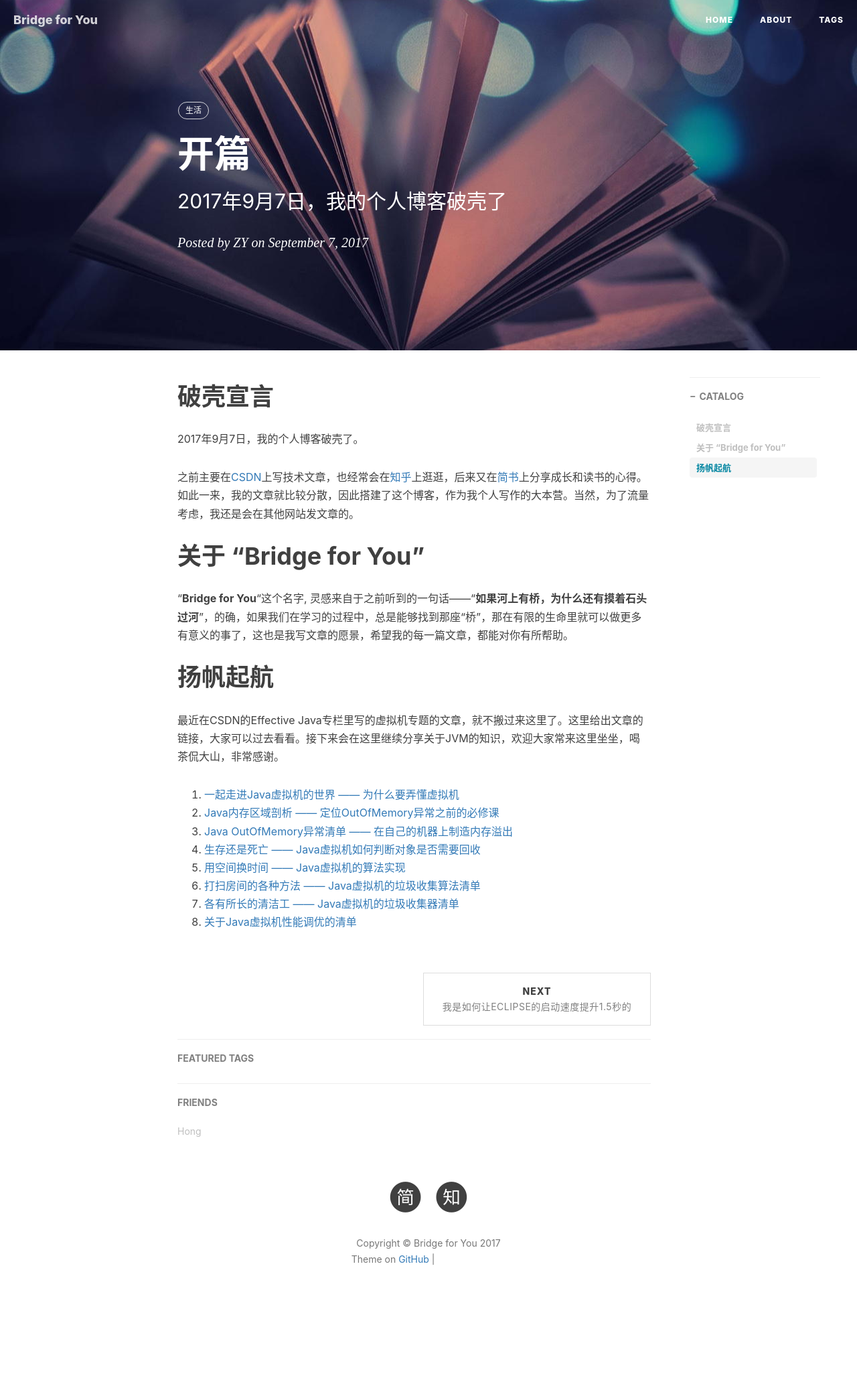
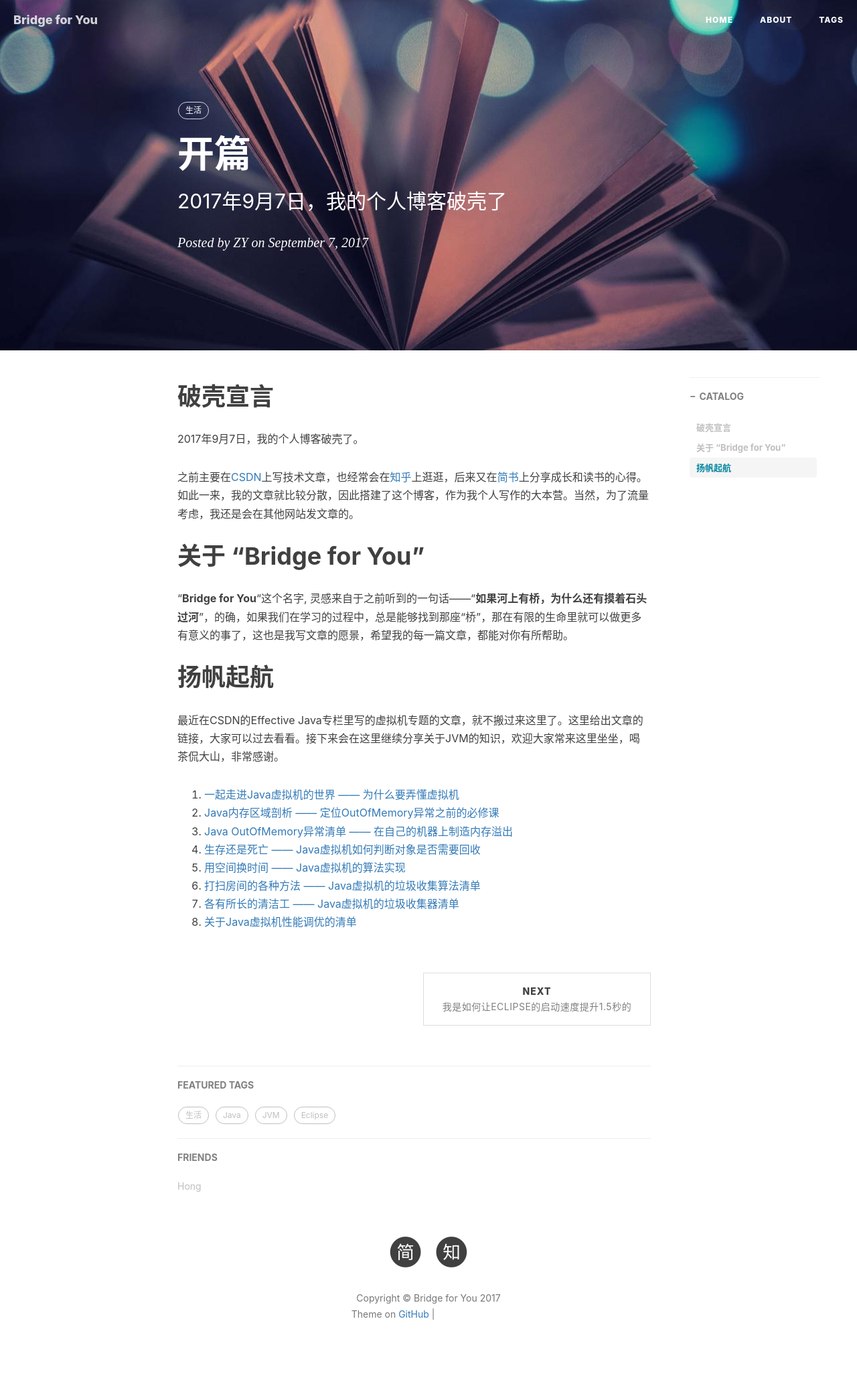
Before and after one commit to hzy38324/hzy38324.github.io, a Jekyll site: the page built from _posts/2017-09-07-Hello-World.md, in a window 1280 px wide. Shown: the whole page at 67% size. Built offline with Jekyll 4.4.1, drawn with Linux system fonts in a browser that asks for light colours; nearby versions of some CDN libraries; comment, search, counter and statistics services are not loaded; before the commit the page ends 1984 px from its top, so only the background shows below that; grey boxes are pictures that could not be loaded.

Commit message:
add margin between comment and pager; change tag show number

```diff
--- a/_config.yml
+++ b/_config.yml
@@ -50,7 +50,7 @@
 # document: http://jekyllrb.com/docs/configuration/#kramdown
 markdown: kramdown
 kramdown:
-  input: GFM                            # use Github Flavored Markdown !important
+input: GFM                            # use Github Flavored Markdown !important
 
 
 
@@ -81,7 +81,7 @@
 
 # Featured Tags
 featured-tags: true                     # 是否使用首页标签
-featured-condition-size: 1              # 相同标签数量大于这个数，才会出现在首页
+featured-condition-size: 0              # 相同标签数量大于这个数，才会出现在首页
 
 
 
--- a/_includes/head.html
+++ b/_includes/head.html
@@ -35,6 +35,7 @@
     <!-- Hux change font-awesome CDN to qiniu -->
     <link href="//cdnjs.cloudflare.com/ajax/libs/font-awesome/4.6.3/css/font-awesome.min.css" rel="stylesheet" type="text/css">
 
+    <link rel="stylesheet" href="{{ "/css/custom.css" | prepend: site.baseurl }}">
 
     <!-- Hux Delete, sad but pending in China
     <link href='http://fonts.googleapis.com/css?family=Lora:400,700,400italic,700italic' rel='stylesheet' type='text/css'>
--- a/_layouts/post.html
+++ b/_layouts/post.html
@@ -131,7 +131,7 @@
                 {% endif %}
 
                 <!-- UY BEGIN -->
-                <div id="uyan_frame"></div>
+                <div id="uyan_frame" class="mt40"></div>
                 <script type="text/javascript" src="http://v2.uyan.cc/code/uyan.js?uid=2143606"></script>
                 <!-- UY END -->
             </div>
--- /dev/null
+++ b/css/custom.css
@@ -0,0 +1,3 @@
+.mt40 {
+	margin-top: 40px;
+}
```
